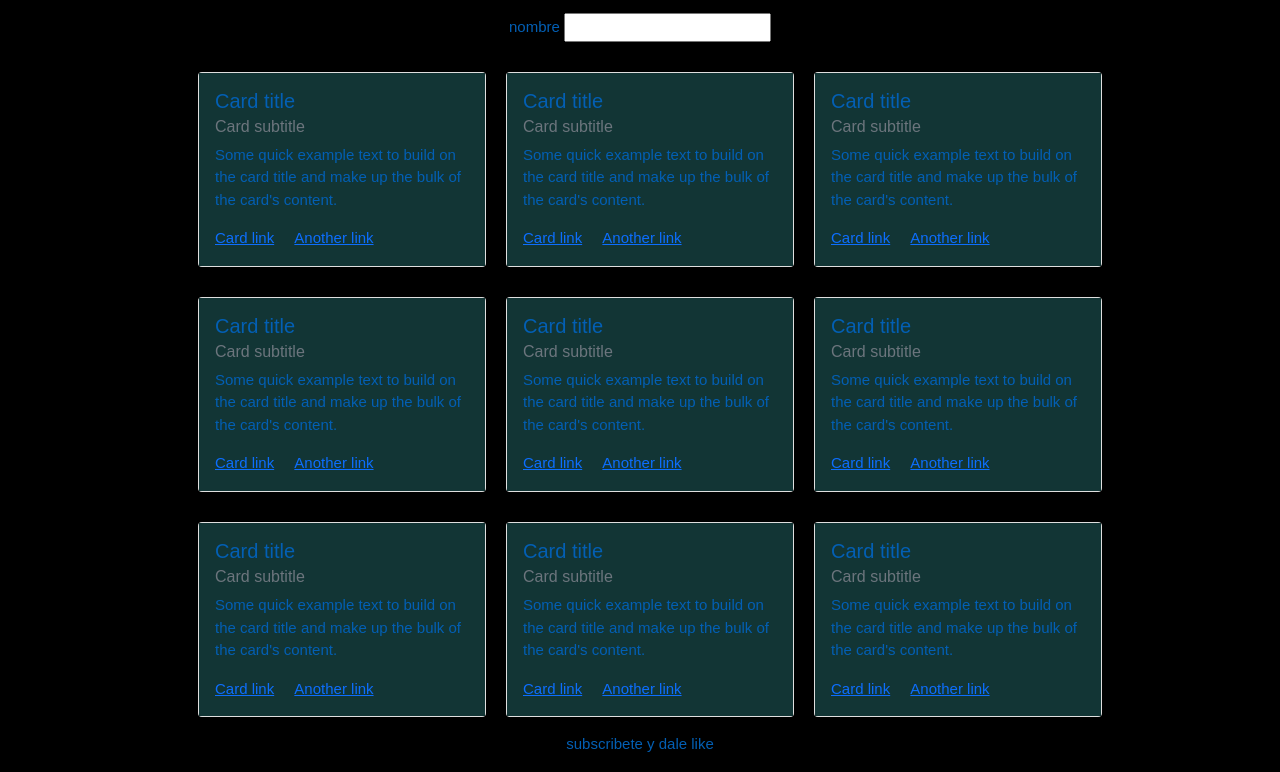
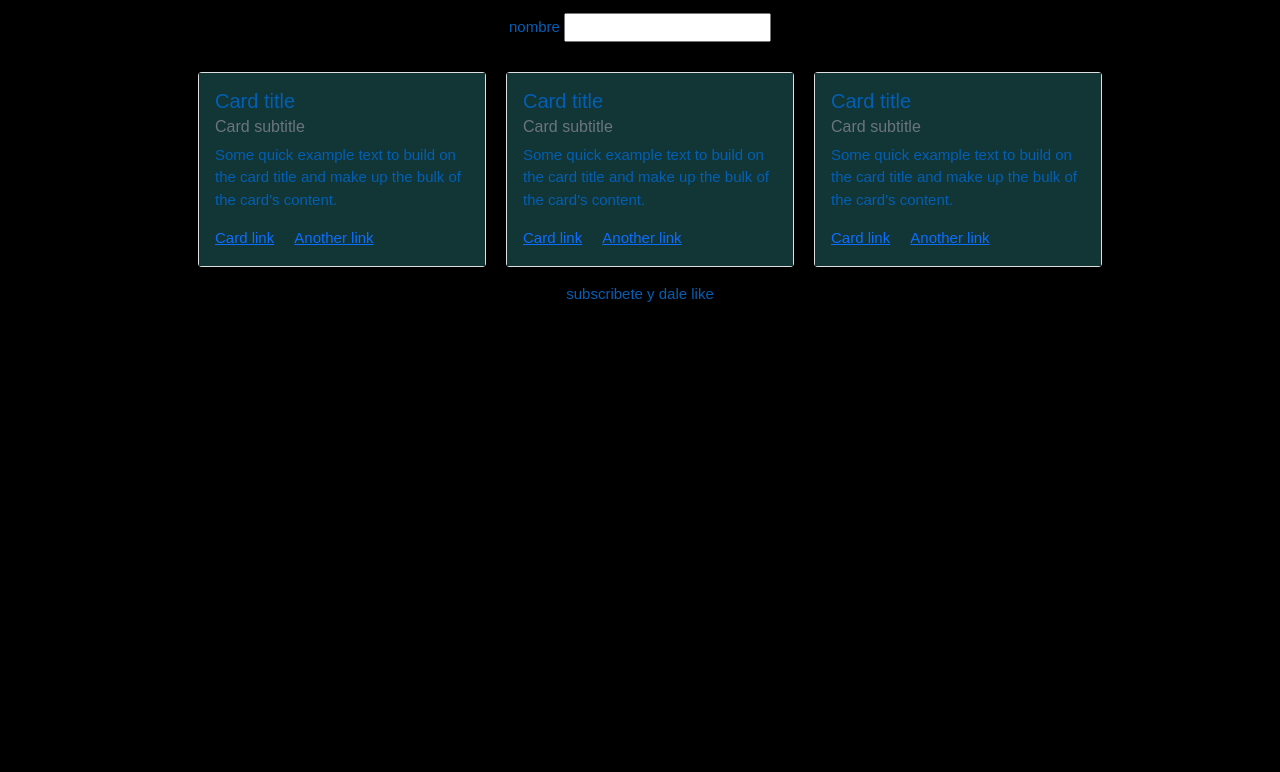
Before and after one commit to Josuefernandezzt/Hyperblog, a plain HTML site: page index.html in a window 1280 px wide. Shown: the part 184-956 px from the top of the page. After the commit the page ends 800 px from the top, so only its background shows below. Drawn offline with nearby package versions, Linux system fonts and the light colour scheme.

Commit message:
Haciendo un merge

```diff
--- a/index.html
+++ b/index.html
@@ -80,64 +80,6 @@
         </div>
       </div>
     </div>
-    <div class="row  d-flex justify-content-center ">
-      <div class="card mr-5" style="width: 18rem;">
-        <div class="card-body">
-          <h5 class="card-title">Card title</h5>
-          <h6 class="card-subtitle mb-2 text-muted">Card subtitle</h6>
-          <p class="card-text">Some quick example text to build on the card title and make up the bulk of the card's content.</p>
-          <a href="#" class="card-link">Card link</a>
-          <a href="#" class="card-link">Another link</a>
-        </div>
-      </div>
-      <div class="card" style="width: 18rem;">
-        <div class="card-body ">
-          <h5 class="card-title">Card title</h5>
-          <h6 class="card-subtitle mb-2 text-muted">Card subtitle</h6>
-          <p class="card-text">Some quick example text to build on the card title and make up the bulk of the card's content.</p>
-          <a href="#" class="card-link">Card link</a>
-          <a href="#" class="card-link">Another link</a>
-        </div>
-      </div>
-      <div class="card" style="width: 18rem;">
-        <div class="card-body">
-          <h5 class="card-title">Card title</h5>
-          <h6 class="card-subtitle mb-2 text-muted">Card subtitle</h6>
-          <p class="card-text">Some quick example text to build on the card title and make up the bulk of the card's content.</p>
-          <a href="#" class="card-link">Card link</a>
-          <a href="#" class="card-link">Another link</a>
-        </div>
-      </div>
-    </div>
-    <div class="row  d-flex justify-content-center ">
-      <div class="card mr-5" style="width: 18rem;">
-        <div class="card-body">
-          <h5 class="card-title">Card title</h5>
-          <h6 class="card-subtitle mb-2 text-muted">Card subtitle</h6>
-          <p class="card-text">Some quick example text to build on the card title and make up the bulk of the card's content.</p>
-          <a href="#" class="card-link">Card link</a>
-          <a href="#" class="card-link">Another link</a>
-        </div>
-      </div>
-      <div class="card" style="width: 18rem;">
-        <div class="card-body ">
-          <h5 class="card-title">Card title</h5>
-          <h6 class="card-subtitle mb-2 text-muted">Card subtitle</h6>
-          <p class="card-text">Some quick example text to build on the card title and make up the bulk of the card's content.</p>
-          <a href="#" class="card-link">Card link</a>
-          <a href="#" class="card-link">Another link</a>
-        </div>
-      </div>
-      <div class="card" style="width: 18rem;">
-        <div class="card-body">
-          <h5 class="card-title">Card title</h5>
-          <h6 class="card-subtitle mb-2 text-muted">Card subtitle</h6>
-          <p class="card-text">Some quick example text to build on the card title and make up the bulk of the card's content.</p>
-          <a href="#" class="card-link">Card link</a>
-          <a href="#" class="card-link">Another link</a>
-        </div>
-      </div>
-    </div>
 
     <p class="d-flex justify-content-center pt-3">subscribete y dale like</p>
 
```
